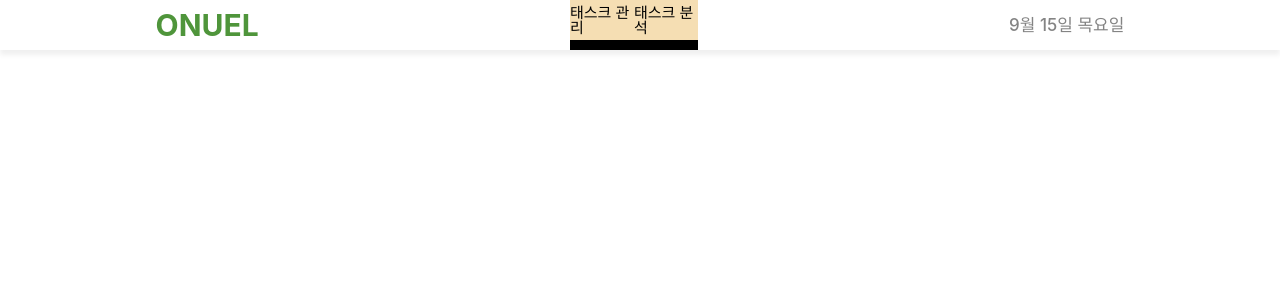
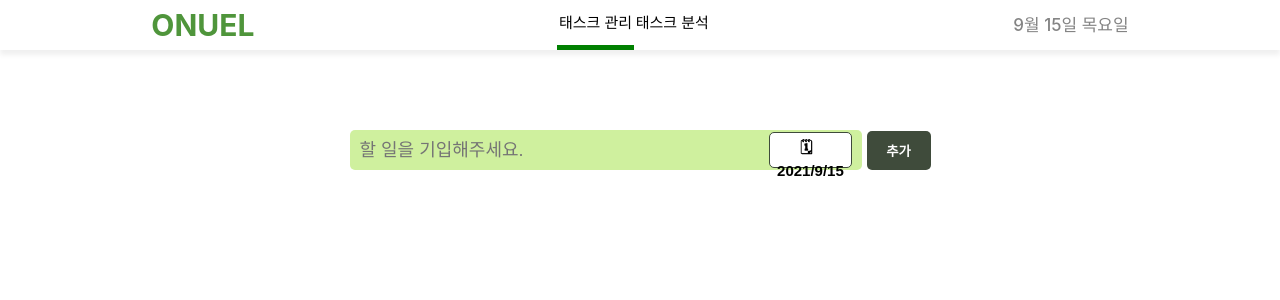
Before and after one commit to chyeon97/oneul, a React (Create React App) app: page / in a window 1280 px wide. Shown: the top 300 px of the page. Built offline with nearby package versions, Linux system fonts and the light colour scheme.

Commit message:
Feat: Add GNB and Head component

```diff
--- a/package.json
+++ b/package.json
@@ -6,7 +6,9 @@
     "@testing-library/jest-dom": "^5.11.4",
     "@testing-library/react": "^11.1.0",
     "@testing-library/user-event": "^12.1.10",
+    "prop-types": "15.7.2",
     "react": "^17.0.2",
+    "react-calendar": "3.4.0",
     "react-dom": "^17.0.2",
     "react-scripts": "4.0.3",
     "styled-components": "5.3.1",
--- a/src/components/GNB/GNB.js
+++ b/src/components/GNB/GNB.js
@@ -1,17 +1,17 @@
 import React, { useState } from "react";
 import { style } from "./style";
-import { convertDate } from "./utils/convertDate";
+import { convertDate } from "utils";
+import PropTypes from "prop-types";
 
-const GNB = () => {
+const GNB = (props) => {
   const [date, setDate] = useState(new Date());
 
   return (
     <Container>
       <Logo>ONUEL</Logo>
       <MenuLayout>
-        <Menu>태스크 관리</Menu>
-
-        <Menu>태스크 분석</Menu>
+        <Menu checked={true}>태스크 관리</Menu>
+        <Menu checked={false}>태스크 분석</Menu>
       </MenuLayout>
       <DateLayout>{convertDate(date)}</DateLayout>
     </Container>
@@ -19,4 +19,8 @@ const GNB = () => {
 };
 
 const { Container, Logo, DateLayout, Menu, MenuLayout } = style;
+
+GNB.propTypes = {
+  checked: PropTypes.bool,
+};
 export default GNB;
--- a/src/components/GNB/style.js
+++ b/src/components/GNB/style.js
@@ -3,13 +3,15 @@ import devices from "styles/device";
 
 const Container = styled.div`
   @media ${({ theme }) => devices.device.mobile} {
+    padding-left: 15px;
+    ${({ theme }) => theme.flexSet("space-between", "center", "row")}
   }
   @media ${({ theme }) => devices.device.desktop} {
+    ${({ theme }) => theme.flexSet("space-around", "center", "row")}
   }
   width: 100%;
   height: 50px;
   box-shadow: 0px 5px 5px #00000010;
-  ${({ theme }) => theme.flexSet("space-around", "center", "row")}
 `;
 
 const Logo = styled.h1`
@@ -28,18 +30,26 @@ const DateLayout = styled.h3`
 `;
 
 const MenuLayout = styled.div`
+  @media ${({ theme }) => devices.device.mobile} {
+    display: none;
+  }
   ${({ theme }) => theme.flexSet()}
-  width: 10%;
+  width: 12%;
   height: 100%;
-  background-color: wheat;
 `;
 const Menu = styled.div`
   width: 100%;
   height: 100%;
+  /* margin-right: 10px; */
   ${({ theme }) => theme.flexSet()}
   color: black;
   font-size: 15px;
-  border-bottom: 10px solid black;
+  cursor: pointer;
+  :hover {
+    border-bottom: 5px solid #00000010;
+  }
+  border-bottom: ${(props) =>
+    props.checked ? "5px solid green" : "5px solid white"};
 `;
 
 export const style = {
--- /dev/null
+++ b/src/components/Header/Header.js
@@ -0,0 +1,34 @@
+import React, { useState } from "react";
+import Calendar from "react-calendar";
+import { style } from "./style";
+import { convertDate2 } from "utils";
+import "react-calendar/dist/Calendar.css";
+
+const Header = () => {
+  const [openCalendar, setOpenCalendar] = useState(false);
+  const [value, setValue] = useState(new Date());
+  const onDateClick = () => {
+    setOpenCalendar(true);
+  };
+
+  const onChange = (date) => {
+    setValue(date);
+    setOpenCalendar(false);
+  };
+
+  return (
+    <Container>
+      <Input>
+        <TodoInput placeholder="할 일을 기입해주세요." />
+        <CalendarBtn onClick={onDateClick}>
+          🗓 &nbsp; {convertDate2(value)}
+        </CalendarBtn>
+        {openCalendar && <Calendar value={value} onChange={onChange} />}
+        {/* <Calendar /> */}
+      </Input>
+      <AddBtn>추가</AddBtn>
+    </Container>
+  );
+};
+const { Container, Input, TodoInput, CalendarBtn, AddBtn } = style;
+export default Header;
--- /dev/null
+++ b/src/components/Header/index.js
@@ -0,0 +1,2 @@
+import Header from "./Header";
+export default Header;
--- /dev/null
+++ b/src/components/Header/style.js
@@ -0,0 +1,89 @@
+import styled from "styled-components";
+import devices from "styles/device";
+
+const Container = styled.div`
+  @media ${({ theme }) => devices.device.mobile} {
+    height: 30vh;
+  }
+  width: 100%;
+  height: 200px;
+  /* background-color: wheat; */
+  ${({ theme }) => theme.flexSet()}
+`;
+
+const Input = styled.div`
+  @media ${({ theme }) => devices.device.mobile} {
+    width: 75%;
+    height: 30%;
+  }
+  width: 40%;
+  height: 20%;
+  padding: 2px 10px;
+  background-color: #cff09e;
+  position: relative;
+  border-radius: 5px;
+  ${({ theme }) => theme.flexSet()};
+`;
+
+const TodoInput = styled.input`
+  @media ${({ theme }) => devices.device.mobile} {
+    width: 100%;
+    height: auto;
+  }
+  width: 85%;
+  font-size: 18px;
+  color: black;
+  padding-right: 5px;
+  ${({ theme }) => theme.flexSet()}
+`;
+
+const CalendarBtn = styled.button`
+  @media ${({ theme }) => devices.device.mobile} {
+    width: 50%;
+    padding: 2px;
+  }
+  display: flex;
+  position: relative;
+  width: 17%;
+  height: 100%;
+  border: 1px solid #3f4b3b;
+  border-radius: 5px;
+  color: black;
+  background-color: white;
+  cursor: pointer;
+  font-size: 15px;
+  font-weight: bold;
+  padding: 4px;
+`;
+
+const AddBtn = styled.button`
+  @media ${({ theme }) => devices.device.mobile} {
+    width: 14%;
+    padding: 10px;
+    height: 30%;
+  }
+  font-weight: bold;
+  margin-left: 5px;
+  width: 5%;
+  height: auto;
+  padding: 10px;
+  /* border: 2px solid #3f4b3b; */
+  border-radius: 5px;
+  color: white;
+  background-color: #3f4b3b;
+  cursor: pointer;
+`;
+
+const test = styled.div`
+  position: absolute;
+  top: 0;
+`;
+
+export const style = {
+  Container,
+  Input,
+  TodoInput,
+  CalendarBtn,
+  AddBtn,
+  test,
+};
--- a/src/pages/TaskManage.js
+++ b/src/pages/TaskManage.js
@@ -1,7 +1,31 @@
 import React from "react";
 import GNB from "components/GNB";
+import Head from "components/Header";
+import styled from "styled-components";
+import devices from "styles/device";
 const TaskManage = () => {
-  return <GNB></GNB>;
+  return (
+    <>
+      <GNB />
+      <Body>
+        <Head />
+      </Body>
+    </>
+  );
 };
 
+const Body = styled.div`
+  @media ${({ theme }) => devices.device.mobile} {
+    width: 100%;
+  }
+  width: 100%;
+  height: auto;
+  ${({ theme }) => theme.flexSet("space-around", "center", "row")}
+`;
+
+const Test = styled.div`
+  width: 74.5%;
+  height: 10px;
+  background-color: blue;
+`;
 export default TaskManage;
--- a/src/components/GNB/utils/convertDate.js
+++ b/src/utils/convertDate.js
@@ -8,7 +8,7 @@ const day = [
   "일요일",
 ];
 
-export const convertDate = (newDate) => {
+const convertDate = (newDate) => {
   return (
     newDate.getMonth() +
     1 +
@@ -20,3 +20,5 @@ export const convertDate = (newDate) => {
     day[newDate.getDay()]
   );
 };
+
+export default convertDate;
--- /dev/null
+++ b/src/utils/convertDate2.js
@@ -0,0 +1,6 @@
+const convertDate2 = (date) => {
+  return (
+    date.getFullYear() + "/" + (date.getMonth() + 1) + "/" + date.getDate()
+  );
+};
+export default convertDate2;
--- /dev/null
+++ b/src/utils/index.js
@@ -0,0 +1,2 @@
+export { default as convertDate } from "./convertDate";
+export { default as convertDate2 } from "./convertDate2";
```
Also changed, not shown: 1 other file (tests, documents, lock files or other folders).
